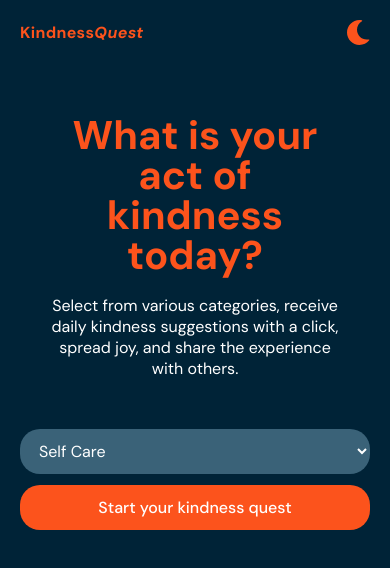
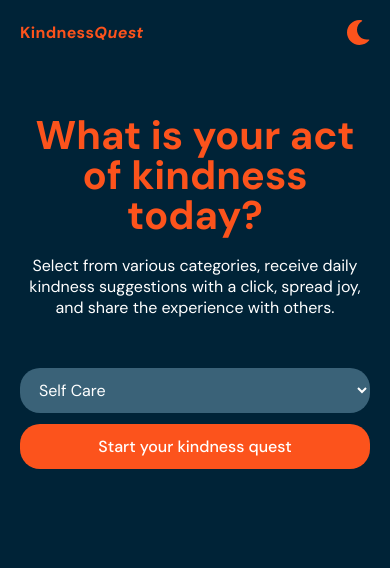
Before and after one commit to deecaulcrick/kindness-quest, a React (Vite) app: page / in a window 390 px wide. Shown: the top 568 px of the page. Built offline with nearby package versions, Linux system fonts and the light colour scheme.

Commit message:
adjusted mobile styles

```diff
--- a/src/App.css
+++ b/src/App.css
@@ -29,7 +29,7 @@
 }
 
 .hero {
-    padding: 50px 10px;
+    padding: 50px 20px;
     display: flex;
     flex-direction: column;
     justify-content: center;
@@ -38,7 +38,7 @@
 }
 
 .heroText {
-    width: 80%;
+    width: 100%;
     font-size: 40px;
     line-height: 1em;
     color: var(--orange);
@@ -46,7 +46,7 @@
 
 .hero p {
     margin-top: 20px;
-    width: 80%;
+    width: 100%;
 }
 
 .demo {
```
